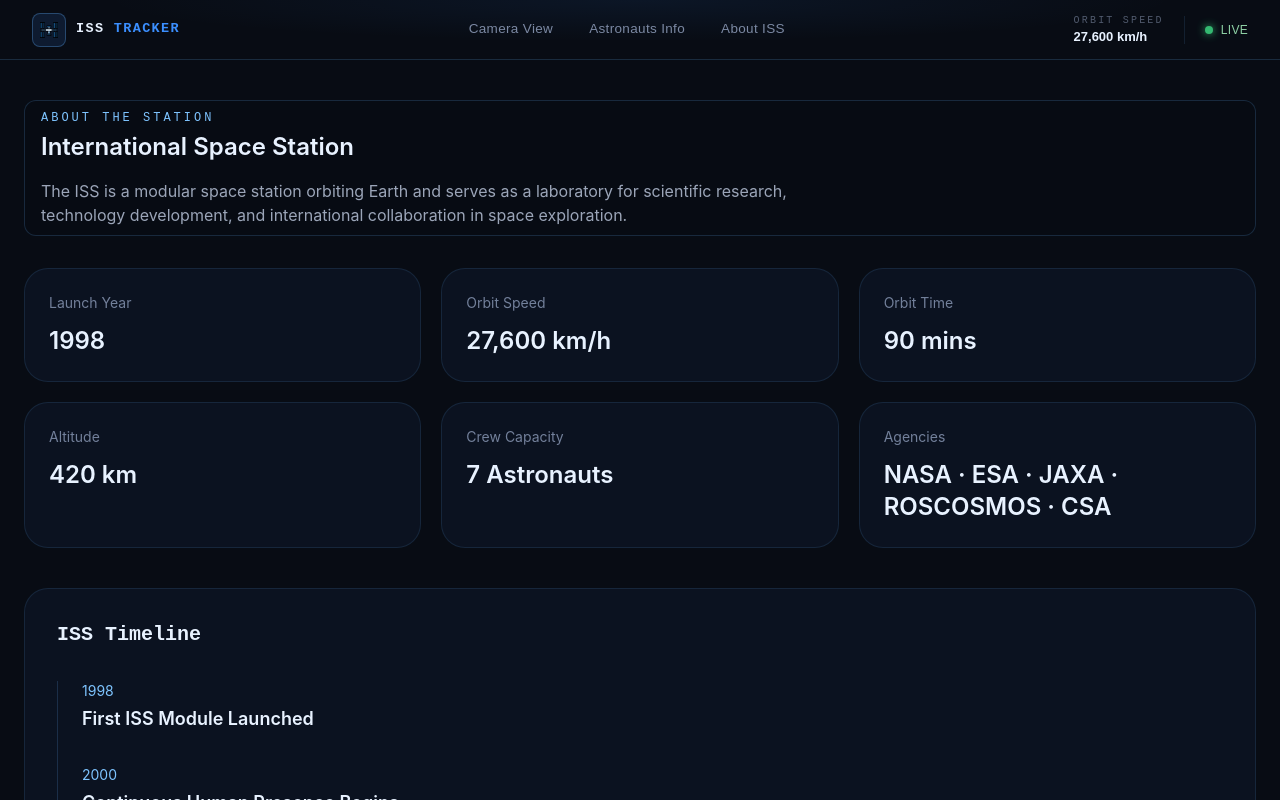
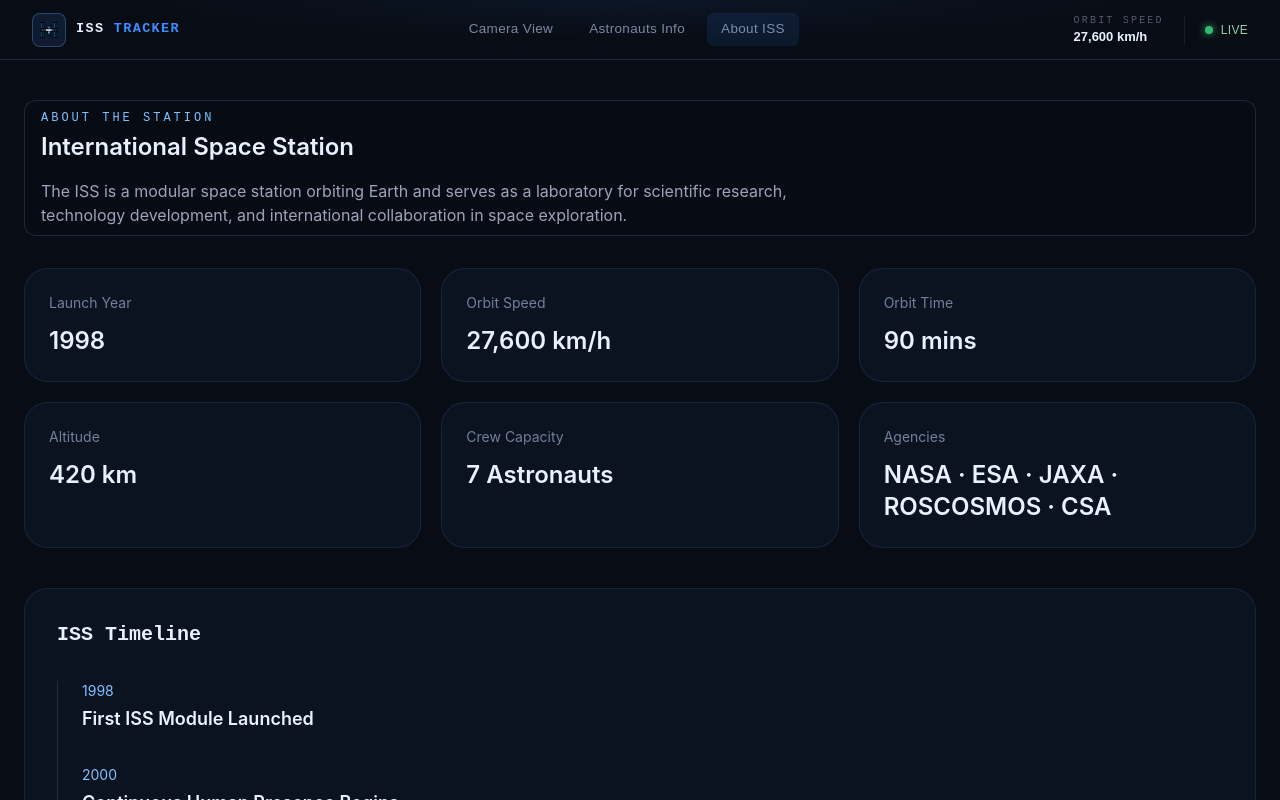
Before and after one commit to bibek-b/ISS-Tracker, a React (Vite) app: page /aboutIss in a window 1280 px wide. Shown: the top 800 px of the page. Built offline with nearby package versions, Linux system fonts and the light colour scheme.

Commit message:
active nav option after reload

```diff
--- a/src/components/Navbar.tsx
+++ b/src/components/Navbar.tsx
@@ -1,9 +1,15 @@
-import { useState } from "react";
+import { useEffect, useState } from "react";
 import { NAVBAR_OPTIONS } from "../constants/navbar";
 import { Link } from "react-router-dom";
 
 const Navbar = () => {
   const [currentNav, setCurrentNav] = useState<string | null>(null);
+  const currentUrlPath = window.location.pathname;
+
+  useEffect(() => {
+    setCurrentNav(currentUrlPath);
+  }, [currentUrlPath]);
+
 
   return (
     <nav
@@ -29,12 +35,12 @@
       <div className="flex items-center gap-2">
         {NAVBAR_OPTIONS.map((opt) => (
           <Link
-            key={opt.link}
-            to={opt.link}
-            onClick={() => setCurrentNav(opt.link)}
+            key={opt.path}
+            to={opt.path}
+            onClick={() => setCurrentNav(opt.path)}
             className={`relative px-3.5 py-1.5 rounded-md text-[13.5px] font-medium tracking-wide
                        text-[rgba(200,218,255,0.6)] transition-colors duration-200
-                       hover:text-[#e8f2ff] hover:bg-[rgba(56,140,255,0.1)] ${currentNav === opt.link ? "bg-[rgba(56,140,255,0.1)]" : ""}`}
+                       hover:text-[#e8f2ff] hover:bg-[rgba(56,140,255,0.1)] ${currentNav === opt.path ? "bg-[rgba(56,140,255,0.1)]" : ""}`}
           >
             {opt.label}
           </Link>
--- a/src/constants/navbar.ts
+++ b/src/constants/navbar.ts
@@ -1,5 +1,5 @@
 export const NAVBAR_OPTIONS = [
-    {id:1, label: "Camera View", link: "cameraView"},
-    {id:2, label: "Astronauts Info", link: "astronautsInfo"},
-    {id:2, label: "About ISS", link: "aboutIss"}
+    {id:1, label: "Camera View", path: "/cameraView"},
+    {id:2, label: "Astronauts Info", path: "/astronautsInfo"},
+    {id:2, label: "About ISS", path: "/aboutIss"}
 ]
```
